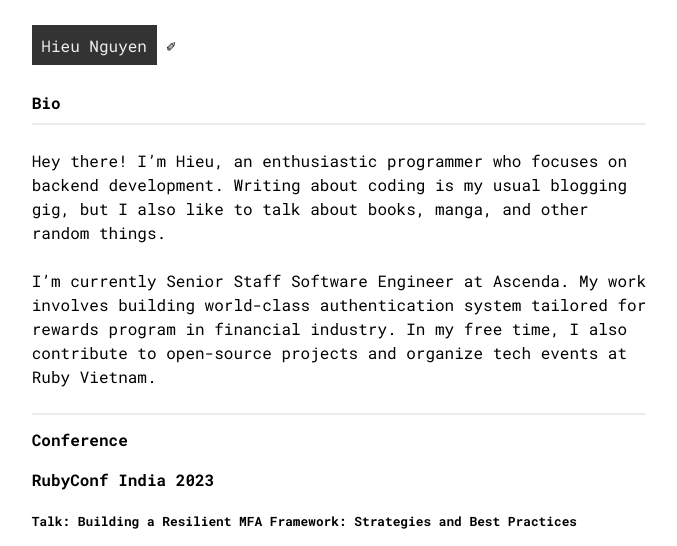
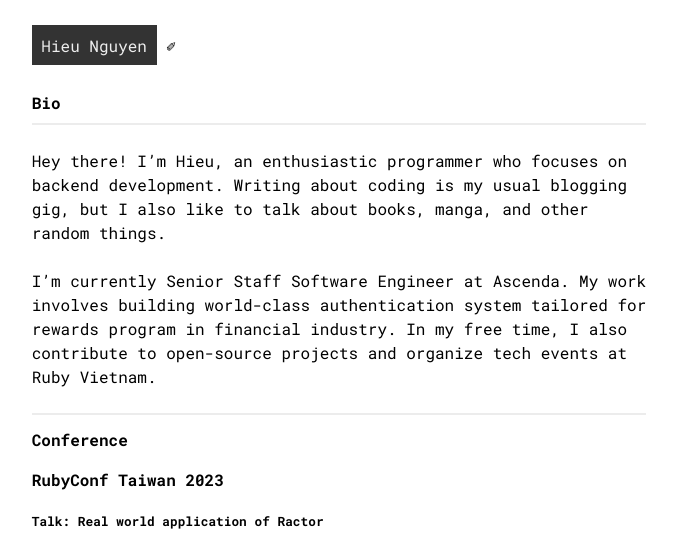
Before and after one commit to hieuk09/hieuk09.github.io, a Jekyll site: the page built from bio.md, in a window 1280 px wide and 900 px high, cut to the strip 0-546 px from the top of the window. Shown: the whole strip, without its empty margins (301-978 px from the left). Built offline with Jekyll 4.4.1, drawn with Linux system fonts in a browser that asks for light colours.

Commit message:
Add rubyconf Taiwan talk

```diff
--- a/bio.md
+++ b/bio.md
@@ -14,6 +14,16 @@ In my free time, I also contribute to open-source projects and organize tech eve
 ------------------
 
 ## Conference
+
+### RubyConf Taiwan 2023
+
+#### Talk: Real world application of Ractor
+
+<embed src="https://{{ site.url }}/assets/ruby_conf_taiwan_ractor_talk.pdf" type="application/pdf">
+
+![ruby_conf_india_1](https://{{ site.url }}/assets/ruby_conf_taiwan_1.jpg)
+![ruby_conf_india_2](https://{{ site.url }}/assets/ruby_conf_taiwan_2.jpg)
+![ruby_conf_india_2](https://{{ site.url }}/assets/ruby_conf_taiwan_3.jpg)
 
 ### RubyConf India 2023
 
```
Also changed, not shown: assets/ruby_conf_taiwan_1.jpg (added), assets/ruby_conf_taiwan_2.jpg (added), assets/ruby_conf_taiwan_3.jpg (added), 1 other file.
